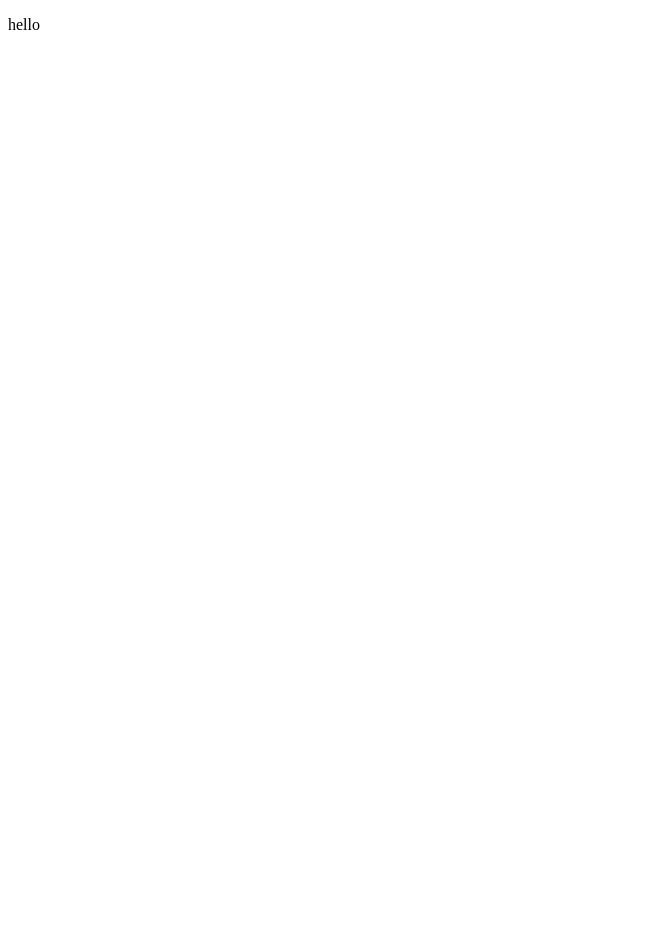
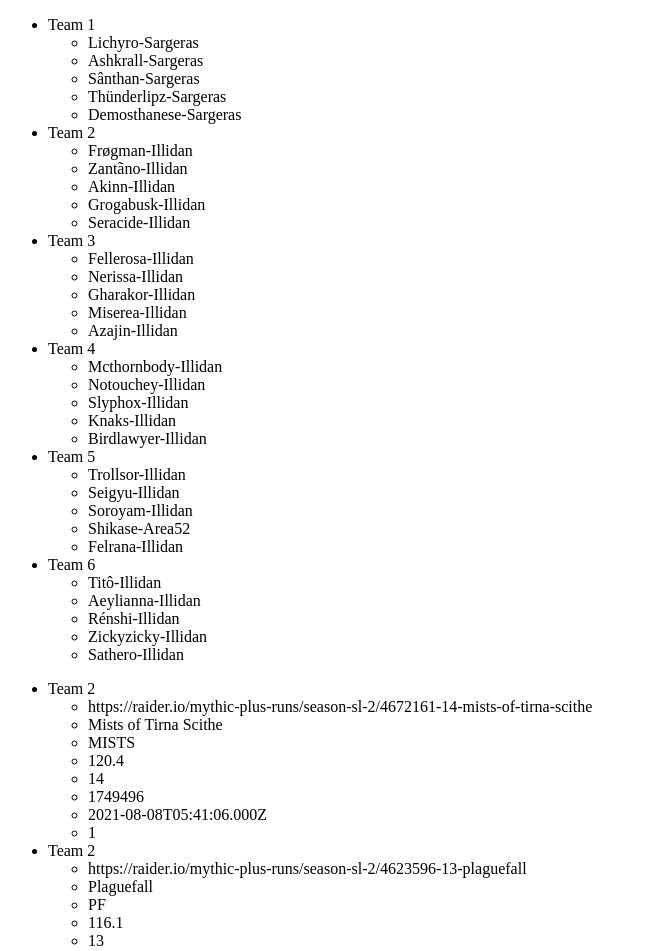
Before and after one commit to 4very/mplus_leaderboard, a Next.js app: page / in a window 1280 px wide. Shown: the top 951 px of the page, without its empty margins (0-647 px from the left). Before the commit the page ends 800 px from the top, so only its background shows below. Built offline with nearby package versions, Linux system fonts and the light colour scheme.

Commit message:
finished python script worked on front end

```diff
--- a/src/pages/index.tsx
+++ b/src/pages/index.tsx
@@ -1,21 +1,68 @@
 // import { useRouter } from 'next/router';
+import * as fs from 'fs';
+import path from 'path';
 
-const Index = () => {
+import React from 'react';
+
+interface Props {
+  teams: string[][];
+  runs: string[][];
+}
+
+export default function ContentPage(props: Props) { // eslint-disable-line
   // const router = useRouter();
 
   return (
     <div>
-      <p>hello</p>
+      <ul>
+        {props.teams.map((team) => (
+          <li key={team[0]}>
+            {team[0]}
+            <ul>
+              {team.slice(1).map((team_member) => (
+                <li key={team_member}>{team_member}</li>
+              ))}
+            </ul>
+          </li>
+        ))}
+      </ul>
+      <ul>
+        {props.runs.map((run) => (
+          <li key={`${run[0]}runs`}>
+            {run[0]}
+            <ul>
+              {run.slice(1).map((run_data) => (
+                <li key={`${run_data}`}>{run_data}</li>
+              ))}
+            </ul>
+          </li>
+        ))}
+      </ul>
     </div>
   );
-};
+}
 
 export async function getStaticProps() {
+  const teamsRaw = fs
+    .readFileSync(path.join(process.cwd(), 'data', 'teams.csv'), 'utf8')
+    .split('\n');
+  const teams: string[][] = [];
+  for (let i: number = 0; i < teamsRaw.length; i += 1) {
+    teams.push(teamsRaw[i]?.split(',') ?? []);
+  }
+
+  const runsRaw = fs
+    .readFileSync(path.join(process.cwd(), 'data', 'runs.csv'), 'utf8')
+    .split('\n');
+  const runs: string[][] = [];
+  for (let i: number = 0; i < runsRaw.length; i += 1) {
+    runs.push(runsRaw[i]?.split(',') ?? []);
+  }
+
   return {
     props: {
-      posts: 'aa',
+      teams,
+      runs,
     },
   };
 }
-
-export default Index;
```
Also changed, not shown: data/runs.csv, data/teams.csv, 1 other file (tests, documents, lock files or other folders).
